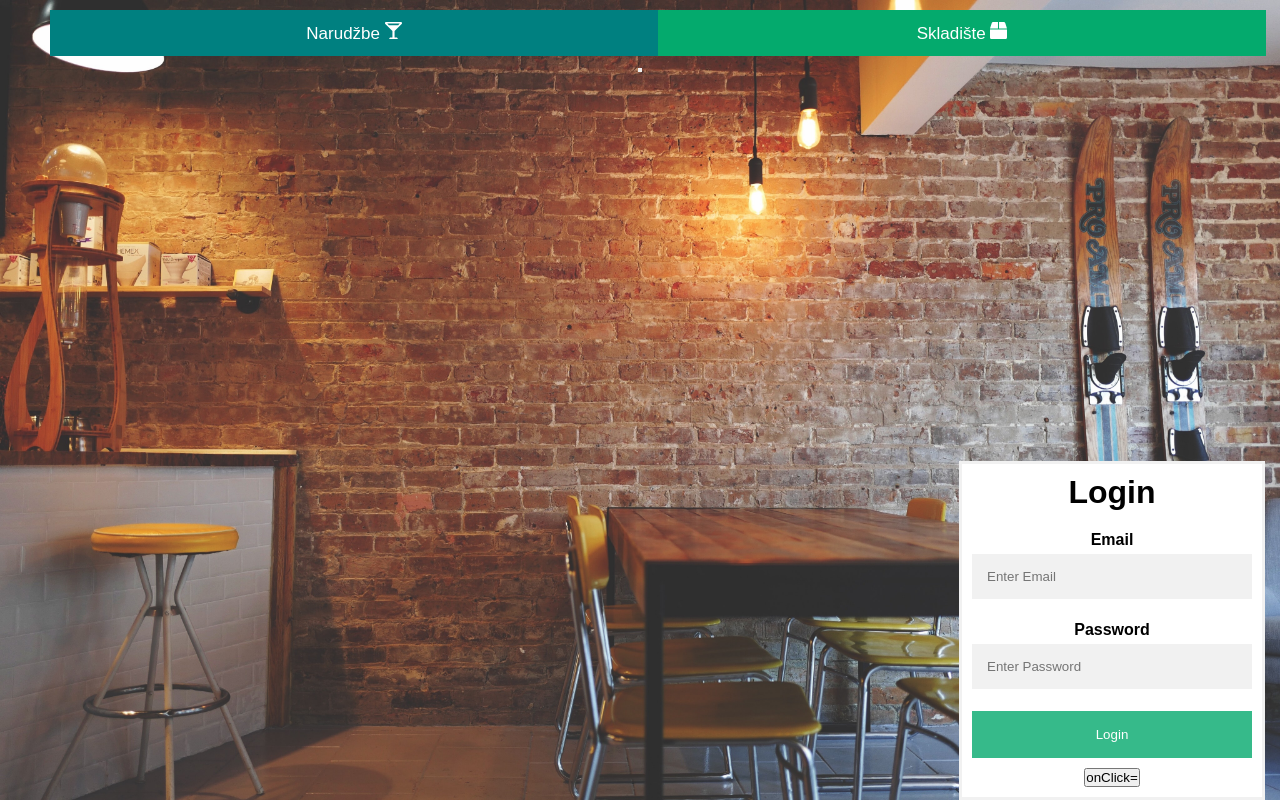
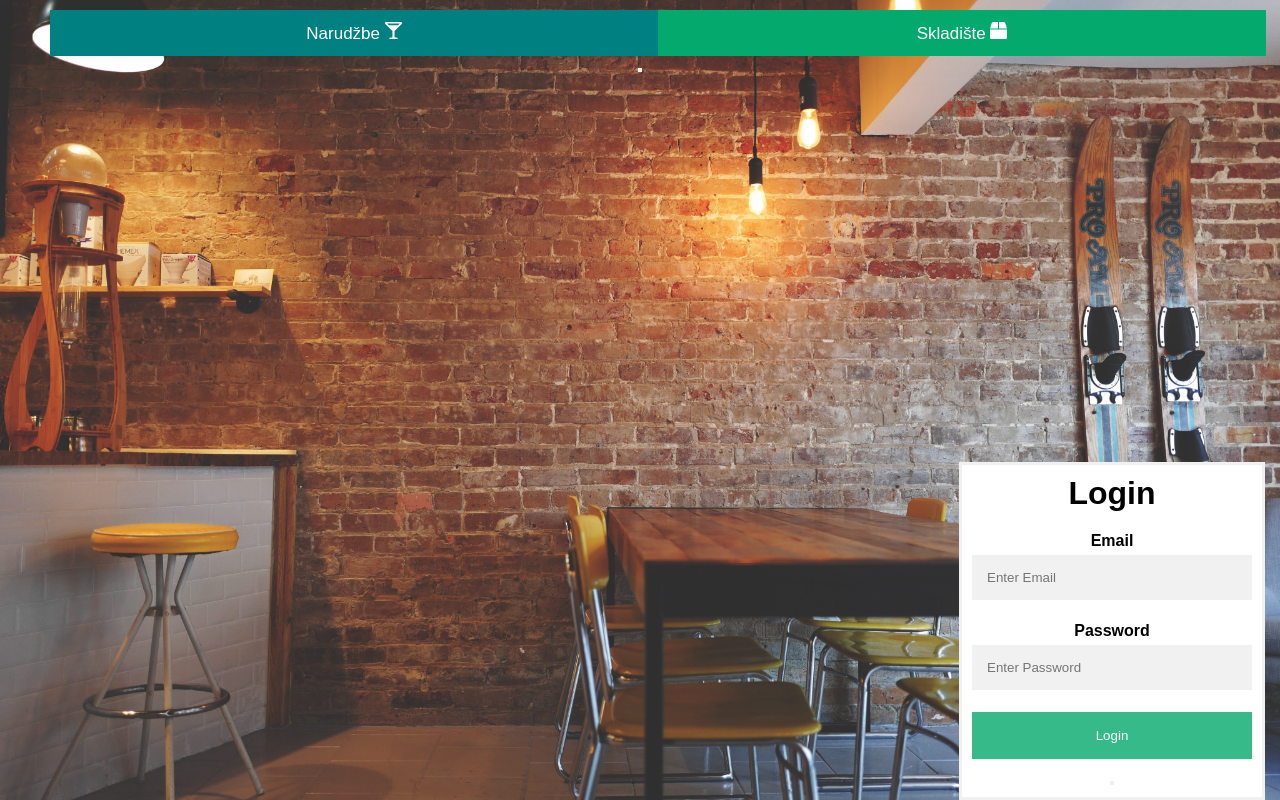
Before and after one commit to Adi1500/CafeApp, a React (Create React App) app in the folder react/my-react-app/: page /about in a window 1280 px wide. Both pictures are taken after a click on the button 640 px from the left and 70 px from the top of the page. Built offline with nearby package versions, Linux system fonts and the light colour scheme.

Commit message:
dobro dugme

```diff
--- a/react/my-react-app/src/pages/components/prozorcic.jsx
+++ b/react/my-react-app/src/pages/components/prozorcic.jsx
@@ -35,7 +35,7 @@ function Prozorcic() {
                 <button type="submit" className="btn">
                     Login
                 </button>
-                <button>onClick={closeForm}</button>
+                <button onClick={closeForm}></button>
             </form>
         </div>
     );
```
